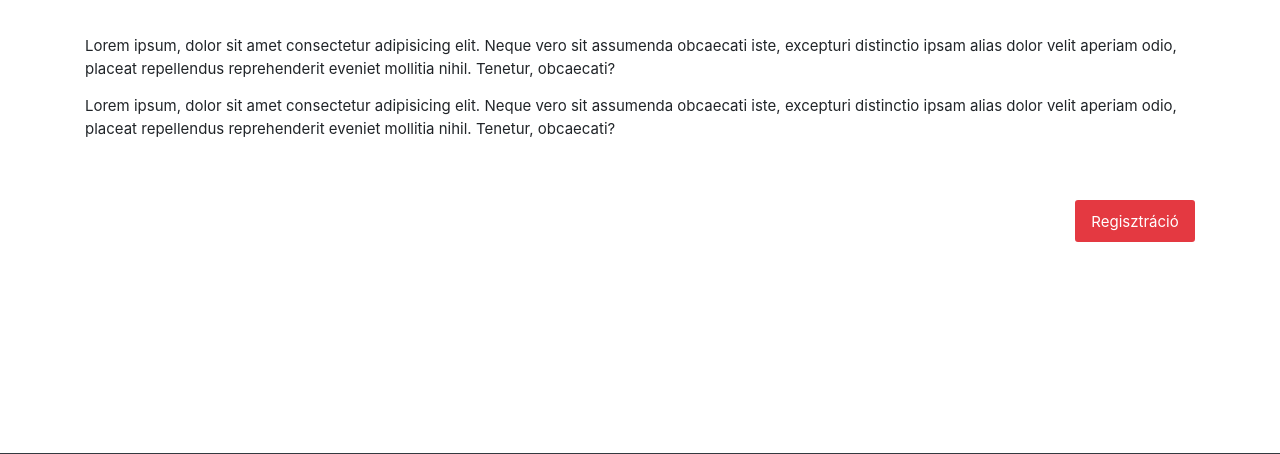
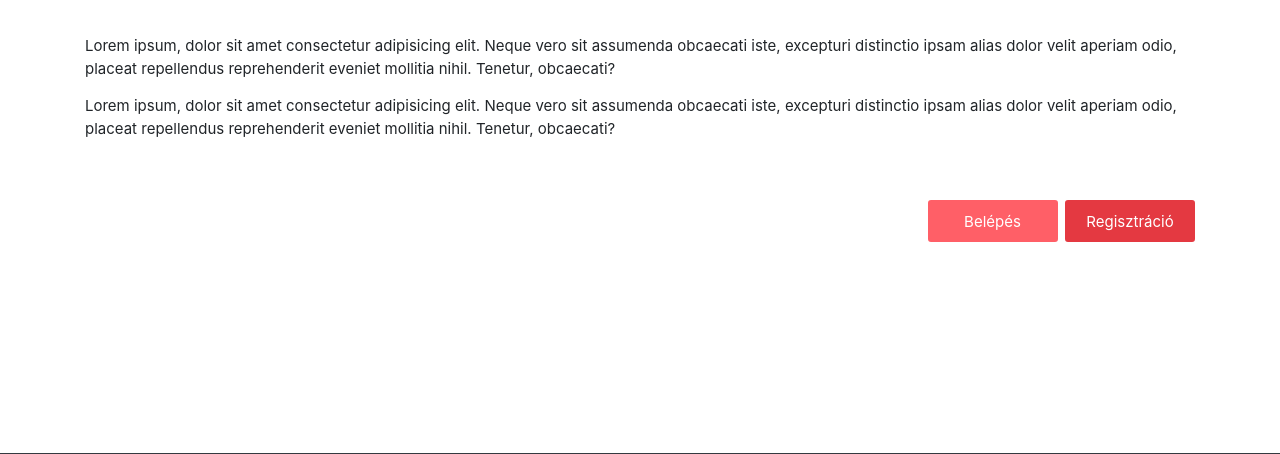
Before and after one commit to nyitraibence/Langall.app, a Django app: template app_teachers/templates/app_teachers/start_teaching.html in a window 1280 px wide. Shown: the part 186-640 px from the top of the page. Run offline with Django 3.2, Linux system fonts and the light colour scheme; the template is opened without the code that fills it, so the values that code supplies are empty.

Commit message:
"start teaching" template layout mod

```diff
--- a/app_teachers/templates/app_teachers/start_teaching.html
+++ b/app_teachers/templates/app_teachers/start_teaching.html
@@ -35,7 +35,8 @@
                 </p>
                 {% else %}
                 <br><br>
-                <a class="btn btn-primary float-right" href="{% url 'register' %}">Regisztráció</a>
+                <a class="btn btn--130 btn-primary float-right ml-2" href="{% url 'register' %}">Regisztráció</a>
+                <a class="btn btn--130 btn-secondary float-right" href="{% url 'login' %}">Belépés</a>
 
             </div>
         </div>
```
